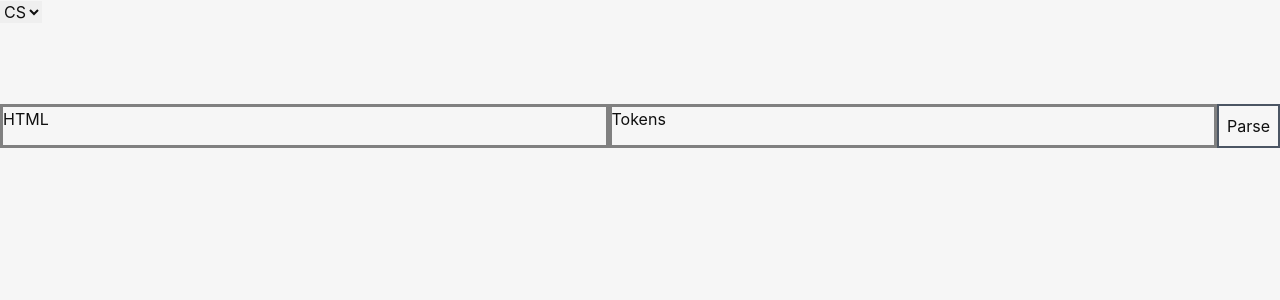
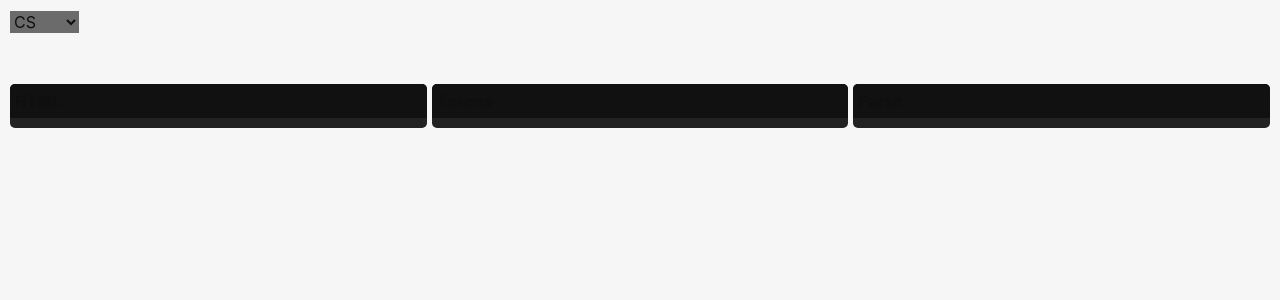
Before and after one commit to sandboxnu/major-scraper, a React (Vite) app in the folder major-cleaner/: page / in a window 1280 px wide. Shown: the top 300 px of the page. Built offline with nearby package versions, Linux system fonts and the light colour scheme.

Commit message:
Revamp app styles + fix scrolling

```diff
--- a/major-cleaner/src/App.css
+++ b/major-cleaner/src/App.css
@@ -1,7 +1,14 @@
-.logo.vite:hover {
-  filter: drop-shadow(0 0 2em #747bff);
+:root {
+  color-scheme: dark;
+  overscroll-behavior-x: none;
 }
 
-.logo.react:hover {
-  filter: drop-shadow(0 0 2em #61dafb);
+body {
+  max-width: 100vw;
+  height: 100vh;
+  overflow: hidden;
 }
+
+#root {
+  height: 100%;
+}
--- a/major-cleaner/src/App.tsx
+++ b/major-cleaner/src/App.tsx
@@ -1,4 +1,3 @@
-import { BaseDirectory, readTextFile, writeTextFile } from "@tauri-apps/api/fs";
 import { useEffect, useState } from "react";
 import { Major2 } from "../../src/graduate-types/major2";
 import "./App.css";
@@ -6,32 +5,51 @@ import { handleSection } from "./change";
 import { Token } from "./components/tokens";
 import { MajorView } from "./components/views/MajorView";
 import { MajorChangeHandler } from "./types";
+import { invoke } from "@tauri-apps/api";
+import { HSection } from "../../src/tokenize/types";
+import React from "react";
 
 const parseTokens = (tokens: string) => {
   try {
-    return JSON.parse(tokens)["tokenized"]["sections"][0];
+    console.log(JSON.parse(tokens))
+    const token = JSON.parse(tokens)["sections"];
+    console.log(token)
+    return token
   } catch (e) {
     console.error(e);
     return undefined;
   }
 };
 
+type Year = "2023" | "2022" | "2021" | "2020" | "2019"
+type College = "computer-information-science" | "arts-media-design"
+type Form = "html.html" | "parsed.json" | "tokens.json"
+
+const read_major_file = async (year: Year, college: College, name: string, form: Form) => {
+  return await invoke<string>("read_major_file", {
+    year,
+    college,
+    name,
+    form
+  })
+}
+
 function App() {
   const [major, setMajor] = useState<Major2>();
-  const [tokens, setTokens] = useState("{}");
+  const [html, setHtml] = useState<string>("");
+  const [tokenSections, setTokenSections] = useState<HSection[]>();
 
   useEffect(() => {
-    readTextFile("bscs-tokens-v3.json", { dir: BaseDirectory.Desktop }).then(
-      (val) => setTokens(val),
-    );
-    readTextFile("bscs-parse.json", { dir: BaseDirectory.Desktop }).then(
-      (val) => setMajor(JSON.parse(val)),
-    );
+    read_major_file("2023", "computer-information-science", "Computer_Science_BSCS", "html.html")
+      .then(setHtml);
+    read_major_file("2023", "computer-information-science", "Computer_Science_BSCS", "tokens.json")
+      .then(parseTokens)
+      .then(tokens => setTokenSections(tokens));
+    read_major_file("2023", "computer-information-science", "Computer_Science_BSCS", "parsed.json")
+      .then((val) => setMajor(JSON.parse(val)));
+    // read_major_file("2023", "computer-information-science", "Computer_Science_and_Behavioral_Neuroscience_BS", "parsed.json")
+    //   .then((val) => setMajor(JSON.parse(val)));
   }, []);
-
-  useEffect(() => {
-    writeTextFile("bscs-new-lmao.json", JSON.stringify(major), {dir: BaseDirectory.Desktop})
-  }, [major])
 
   const handleChange: MajorChangeHandler = (change, location) => {
     if(major) {
@@ -54,47 +72,88 @@ function App() {
 
 
   return (
-    <div>
-      <div style={style.dropdownContainer}>
+    <div style={styles.appContainer}>
+      <div style={styles.dropdownContainer}>
         <select
           name="major"
           id="major"
           onChange={(v) => console.log(v.target.value)}
         >
           <option value="CS">CS</option>
-          {/* <option value="saab">Saab</option>
-          <option value="mercedes">Mercedes</option>
-          <option value="audi">Audi</option> */}
+          <option value="CAMD">CAMD</option>
         </select>
       </div>
-      <div style={style.container}>
-        <div style={style.column}>
-          <p>HTML</p>
+      <div style={styles.container}>
+        <div style={styles.column}>
+          <p style={styles.columnHeader}>HTML</p>
+          <div style={styles.content}>
+            <pre>
+              {html}
+            </pre>
+          </div>
         </div>
-        <div style={style.column}>
-          <p>Tokens</p>
-          <Token section={parseTokens(tokens)}></Token>
+        <div style={styles.column}>
+          <p style={styles.columnHeader}>Tokens</p>
+          <div style={styles.content}>
+            {
+              tokenSections && tokenSections.map(section => (
+                <React.Fragment>
+                  <h1>{section.description}</h1>
+                  <Token section={section} />
+                </React.Fragment>
+              ))
+            }
+          </div>
         </div>
-        <div className="border-gray-600 p-2 border-2">
-          <p>Parse</p>
-          {major && <MajorView major={major} onChange={handleChange} />}
+        <div style={styles.column}>
+          <p style={styles.columnHeader}>Parse</p>
+          <div style={styles.content}>
+            {major && <MajorView major={major} onChange={handleChange} />}
+          </div>
         </div>
       </div>
     </div>
   );
 }
 
-const style = {
-  column: {
-    border: "solid gray",
-    flex: 1,
+const styles = {
+  appContainer: {
+    overflow: "hidden",
+    height: "100%",
+    display: "flex",
+    flexDirection: "column",
+    padding: "10px"
   },
   container: {
     margin: 0,
-    paddingTop: "10vh",
+    paddingTop: "50px",
     display: "flex",
     flexDirection: "row",
     justifyContent: "flex-start",
+    maxWidth: "100vw",
+    gap: 5,
+    overflow: "hidden"
+  },
+  column: {
+    // border: "1px solid gray",
+    background: "#222",
+    flexGrow: 1,
+    flexBasis: "100%",
+    overflow: 'auto',
+    borderRadius: 5,
+    padding: 5,
+    overflowY: 'hidden',
+    display: "flex",
+    flexDirection: "column"
+  },
+  columnHeader: {
+    fontWeight: "bold",
+    background: '#111',
+    margin: "-5px -5px 5px -5px",
+    padding: "5px",
+  },
+  content: {
+    overflowY: 'auto'
   },
   dropdownContainer: {},
 } satisfies Record<string, React.CSSProperties>;
--- a/major-cleaner/src/styles.css
+++ b/major-cleaner/src/styles.css
@@ -24,7 +24,6 @@
   display: flex;
   flex-direction: row;
   justify-content: flex-start;
-  text-align: center;
 }
 
 .column {
@@ -59,7 +58,9 @@ a:hover {
 }
 
 h1 {
-  text-align: center;
+  font-size: 1.5em !important;
+  font-weight: bold !important;
+  margin: 0.5em 0;
 }
 
 input,
@@ -116,3 +117,7 @@ button {
     background-color: #0f0f0f69;
   }
 }
+
+body {
+
+}
```
